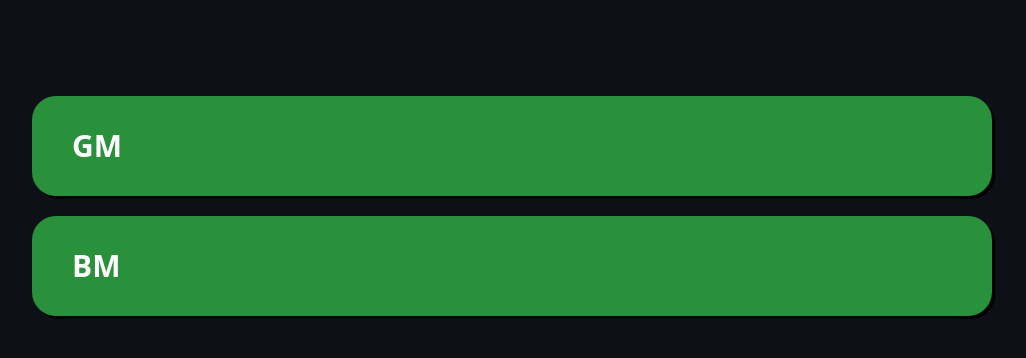
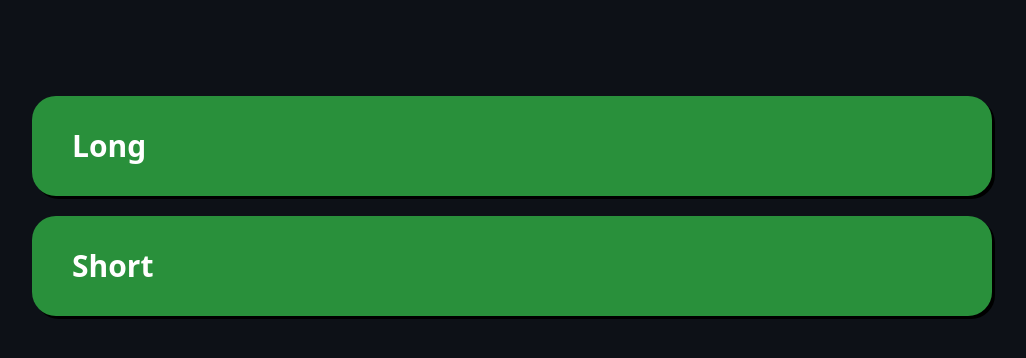
Before and after one commit to Winniper/c2c, a React (Vite) app in the folder c2c/: page / in a window 1280 px wide. Shown: the top 358 px of the page, without its empty margins (128-1154 px from the left). Built offline with nearby package versions, Linux system fonts and the light colour scheme.

Commit message:
Stealth++

```diff
--- a/c2c/src/pages/c2c.tsx
+++ b/c2c/src/pages/c2c.tsx
@@ -112,8 +112,8 @@ end
   return (
     <div className='bg-[#0D1117] h-dvh w-auto flex justify-center items-center'>
       <div className='flex flex-col gap-5 w-11/12 sm:w-3/4 h-full pt-24 pb-10'>
-        <Card classname="bg-[#29903B] text-white" text='GM' onClick={() => copyToClipboard(graphCode)} />
-        <Card classname="bg-[#29903B] text-white" text='BM' onClick={() => copyToClipboard(bfsCode)} />
+        <Card classname="bg-[#29903B] text-white" text='Long' onClick={() => copyToClipboard(graphCode)} />
+        <Card classname="bg-[#29903B] text-white" text='Short' onClick={() => copyToClipboard(bfsCode)} />
       </div>
     </div>
   );
```
